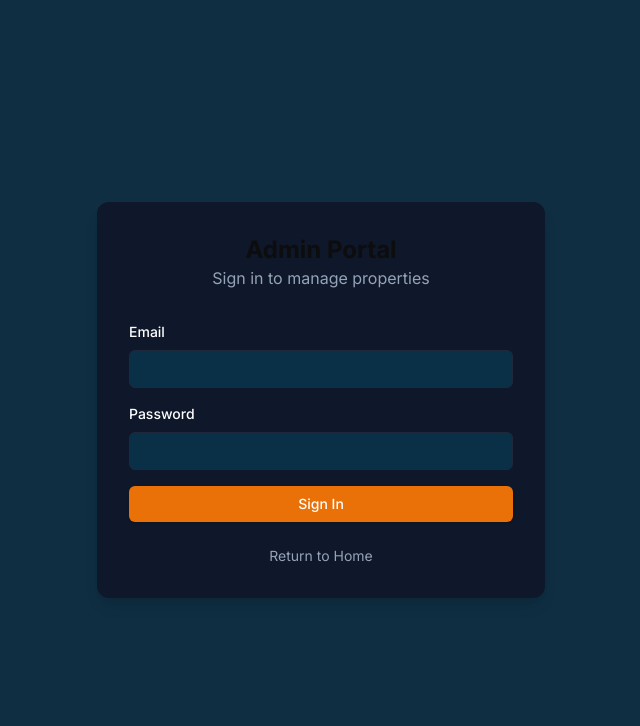
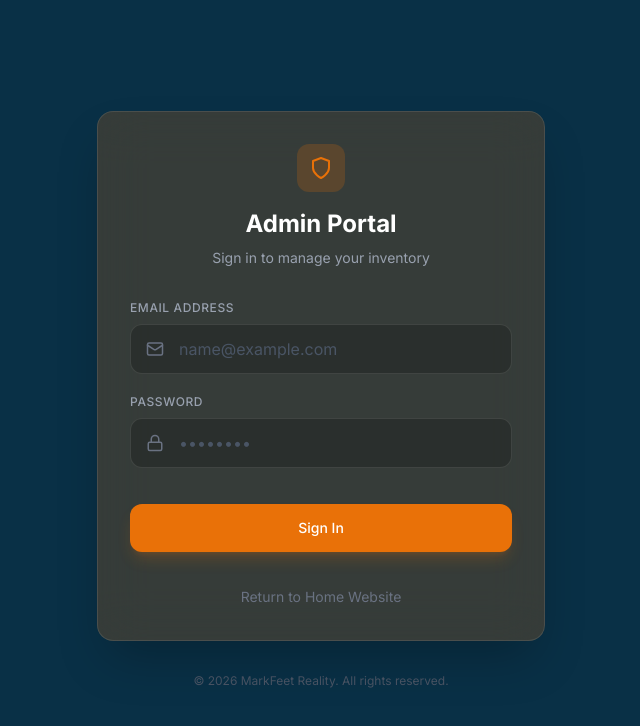
Before and after one commit to Rajan21252125/marrk-feet-realty, a Next.js app: page /admin/login in a window 1280 px wide. Shown: the top 726 px of the page, without its empty margins (319-959 px from the left). Built offline with nearby package versions, Linux system fonts and the light colour scheme; no server answers.

Commit message:
fixed the login security issue

```diff
--- a/app/admin/layout.tsx
+++ b/app/admin/layout.tsx
@@ -90,8 +90,12 @@ export default function AdminLayout({
                 <div className="p-4">
                     {user && (
                         <div className="mb-6 p-4 bg-white/5 rounded-xl border border-white/5 flex items-center gap-3">
-                            <div className="h-10 w-10 rounded-full bg-accent/20 flex items-center justify-center text-accent font-bold">
-                                {user.name?.[0] || 'A'}
+                            <div className="h-10 w-10 rounded-full bg-accent/20 flex items-center justify-center text-accent font-bold overflow-hidden border border-white/10">
+                                {user.image ? (
+                                    <img src={user.image} alt="Profile" className="h-full w-full object-cover" />
+                                ) : (
+                                    <span>{user.name?.[0] || 'A'}</span>
+                                )}
                             </div>
                             <div className="overflow-hidden">
                                 <p className="text-sm font-medium text-white truncate">{user.name || 'Admin'}</p>
--- a/app/admin/login/page.tsx
+++ b/app/admin/login/page.tsx
@@ -38,50 +38,78 @@ export default function AdminLoginPage() {
     };
 
     return (
-        <div className="flex min-h-screen items-center justify-center bg-muted/30 dark:bg-muted/10">
-            <div className="w-full max-w-md rounded-xl bg-card p-8 shadow-lg">
+        <div className="w-full flex justify-center items-center h-screen">
+            <div className='w-full max-w-md'>
+                <div className="bg-primary/20 backdrop-blur-xl border border-white/10 rounded-2xl p-8 shadow-2xl">
                     <div className="mb-8 text-center">
-                    <h1 className="text-2xl font-bold text-primary-dark">Admin Portal</h1>
-                    <p className="text-muted-foreground">Sign in to manage properties</p>
+                        <div className="inline-flex h-12 w-12 items-center justify-center rounded-xl bg-accent/20 text-accent mb-4">
+                            <svg xmlns="http://www.w3.org/2000/svg" width="24" height="24" viewBox="0 0 24 24" fill="none" stroke="currentColor" strokeWidth="2" strokeLinecap="round" strokeLinejoin="round"><path d="M12 22s8-4 8-10V5l-8-3-8 3v7c0 6 8 10 8 10z" /></svg>
+                        </div>
+                        <h1 className="text-2xl font-bold text-white">Admin Portal</h1>
+                        <p className="text-gray-400 mt-2 text-sm">Sign in to manage your inventory</p>
                     </div>
 
                     {error && (
-                    <div className="mb-4 rounded-md bg-red-50 p-3 text-sm text-red-500 dark:bg-red-900/20">
+                        <div className="mb-6 rounded-lg bg-red-500/10 border border-red-500/20 p-4 text-sm text-red-400 flex items-start gap-3">
+                            <svg xmlns="http://www.w3.org/2000/svg" width="18" height="18" viewBox="0 0 24 24" fill="none" stroke="currentColor" strokeWidth="2" strokeLinecap="round" strokeLinejoin="round" className="mt-0.5 flex-shrink-0"><circle cx="12" cy="12" r="10" /><line x1="12" y1="8" x2="12" y2="12" /><line x1="12" y1="16" x2="12.01" y2="16" /></svg>
                             {error}
                         </div>
                     )}
 
-                <form onSubmit={handleSubmit} className="space-y-4">
+                    <form onSubmit={handleSubmit} className="space-y-5">
                         <div>
-                        <label className="mb-2 block text-sm font-medium">Email</label>
+                            <label className="mb-2 block text-xs font-medium text-gray-400 uppercase tracking-wider">Email Address</label>
+                            <div className="relative">
+                                <div className="absolute left-4 top-1/2 -translate-y-1/2 text-gray-500">
+                                    <svg xmlns="http://www.w3.org/2000/svg" width="18" height="18" viewBox="0 0 24 24" fill="none" stroke="currentColor" strokeWidth="2" strokeLinecap="round" strokeLinejoin="round"><rect width="20" height="16" x="2" y="4" rx="2" /><path d="m22 7-8.97 5.7a1.94 1.94 0 0 1-2.06 0L2 7" /></svg>
+                                </div>
                                 <input
                                     type="email"
                                     value={email}
                                     onChange={(e) => setEmail(e.target.value)}
-                            className="w-full rounded-md border border-input bg-background px-3 py-2 text-sm focus-visible:outline-none focus-visible:ring-2 focus-visible:ring-ring"
+                                    className="w-full bg-black/20 border border-white/10 rounded-xl pl-12 pr-4 py-3 text-white focus:outline-none focus:ring-2 focus:ring-accent/50 focus:border-accent/50 transition-all placeholder:text-gray-600"
+                                    placeholder="name@example.com"
                                     required
                                 />
                             </div>
+                        </div>
                         <div>
-                        <label className="mb-2 block text-sm font-medium">Password</label>
+                            <div className="flex items-center justify-between mb-2">
+                                <label className="block text-xs font-medium text-gray-400 uppercase tracking-wider">Password</label>
+                            </div>
+                            <div className="relative">
+                                <div className="absolute left-4 top-1/2 -translate-y-1/2 text-gray-500">
+                                    <svg xmlns="http://www.w3.org/2000/svg" width="18" height="18" viewBox="0 0 24 24" fill="none" stroke="currentColor" strokeWidth="2" strokeLinecap="round" strokeLinejoin="round"><rect width="18" height="11" x="3" y="11" rx="2" ry="2" /><path d="M7 11V7a5 5 0 0 1 10 0v4" /></svg>
+                                </div>
                                 <input
                                     type="password"
                                     value={password}
                                     onChange={(e) => setPassword(e.target.value)}
-                            className="w-full rounded-md border border-input bg-background px-3 py-2 text-sm focus-visible:outline-none focus-visible:ring-2 focus-visible:ring-ring"
+                                    className="w-full bg-black/20 border border-white/10 rounded-xl pl-12 pr-4 py-3 text-white focus:outline-none focus:ring-2 focus:ring-accent/50 focus:border-accent/50 transition-all placeholder:text-gray-600"
+                                    placeholder="••••••••"
                                     required
                                 />
                             </div>
-                    <Button type="submit" className="w-full" disabled={loading}>
-                        {loading ? 'Signing in...' : 'Sign In'}
+                        </div>
+                        <Button
+                            type="submit"
+                            className="w-full bg-accent hover:bg-accent/80 text-white rounded-xl py-6 shadow-lg shadow-accent/20 transition-all active:scale-[0.98] mt-4"
+                            disabled={loading}
+                        >
+                            {loading ? 'Authenticating...' : 'Sign In'}
                         </Button>
                     </form>
 
-                <div className="mt-6 text-center text-sm">
-                    <Link href="/" className="text-muted-foreground hover:text-primary">
-                        Return to Home
+                    <div className="mt-8 text-center">
+                        <Link href="/" className="text-sm text-gray-500 hover:text-white transition-colors">
+                            Return to Home Website
                         </Link>
                     </div>
+                </div>
+
+                <p className="text-center text-xs text-gray-600 mt-8">
+                    &copy; {new Date().getFullYear()} MarkFeet Reality. All rights reserved.
+                </p>
             </div>
         </div>
     );
--- a/app/admin/settings/page.tsx
+++ b/app/admin/settings/page.tsx
@@ -1,7 +1,7 @@
 'use client';
 
 import { useState, useEffect } from 'react';
-import { useSession } from 'next-auth/react';
+import { signOut, useSession } from 'next-auth/react';
 import { toast } from 'react-hot-toast';
 import { User, Building, Lock } from 'lucide-react';
 import { Button } from '@/components/ui/Button';
@@ -27,7 +27,7 @@ export default function SettingsPage() {
             const res = await fetch('/api/admin/settings');
             const data = await res.json();
             if (data.profile) {
-                setProfile(prev => ({ ...prev, ...data.profile }));
+                setProfile(prev => ({ ...prev, ...data.profile, password: '' })); // Ensure password is empty
             }
             if (data.admins) {
                 setAdmins(data.admins);
@@ -41,6 +41,7 @@ export default function SettingsPage() {
 
     const handleUpdateProfile = async (e: React.FormEvent) => {
         e.preventDefault();
+        const toastId = toast.loading('Saving changes...');
         try {
             const res = await fetch('/api/admin/settings', {
                 method: 'PUT',
@@ -49,17 +50,24 @@ export default function SettingsPage() {
             });
             const data = await res.json();
             if (res.ok) {
-                toast.success('Profile updated');
-                update({
-                    name: profile.name,
-                    companyName: profile.companyName,
-                    image: profile.profileImage
-                });
+                if (data.reAuthRequired) {
+                    toast.success('Password updated. Please sign in again to verify.', { id: toastId });
+                    setTimeout(() => {
+                        signOut({ callbackUrl: '/admin/login' });
+                    }, 1500);
+                } else {
+                    toast.success('Profile updated successfully', { id: toastId });
+                    update({
+                        name: profile.name,
+                        image: profile.profileImage
+                    });
+                    setProfile(prev => ({ ...prev, password: '' }));
+                }
             } else {
-                toast.error(data.error || 'Update failed');
+                toast.error(data.error || 'Update failed', { id: toastId });
             }
         } catch (error) {
-            toast.error('Update failed');
+            toast.error('Update failed', { id: toastId });
         }
     };
 
@@ -130,19 +138,6 @@ export default function SettingsPage() {
                                     className="w-full bg-black/20 border border-white/10 rounded-xl px-4 py-3 text-white focus:outline-none focus:ring-2 focus:ring-accent/50 focus:border-accent/50 transition-all placeholder:text-gray-600"
                                     placeholder="Your Name"
                                 />
-                            </div>
-                            <div>
-                                <label className="block text-sm font-medium text-gray-300 mb-1.5">Company Name</label>
-                                <div className="relative">
-                                    <Building className="absolute left-4 top-1/2 -translate-y-1/2 w-4 h-4 text-gray-500" />
-                                    <input
-                                        type="text"
-                                        value={profile.companyName}
-                                        onChange={(e) => setProfile({ ...profile, companyName: e.target.value })}
-                                        className="w-full bg-black/20 border border-white/10 rounded-xl pl-10 pr-4 py-3 text-white focus:outline-none focus:ring-2 focus:ring-accent/50 focus:border-accent/50 transition-all placeholder:text-gray-600"
-                                        placeholder="Company Name"
-                                    />
-                                </div>
                             </div>
                             <div>
                                 <label className="block text-sm font-medium text-gray-300 mb-1.5">Profile Image URL</label>
@@ -247,6 +242,8 @@ export default function SettingsPage() {
                                             size="sm"
                                             className="text-gray-500 hover:text-red-400 hover:bg-red-500/10 h-8 w-8 p-0 rounded-full"
                                             disabled={session?.user?.email === admin.email}
+                                            // Only show/enable delete if current user is super admin
+                                            style={{ display: session?.user?.email === 'grajan408@gmail.com' ? 'inline-flex' : 'none' }}
                                             onClick={() => {
                                                 if (confirm('Are you sure you want to delete this admin? This action cannot be undone.')) {
                                                     handleDeleteAdmin(admin._id);
--- a/app/api/admin/admins/[id]/route.ts
+++ b/app/api/admin/admins/[id]/route.ts
@@ -8,8 +8,13 @@ export async function DELETE(req: Request, { params }: { params: Promise<{ id: s
     const { id } = await params;
     try {
         const session = await getServerSession(authOptions);
-        if (!session) {
+        if (!session || !session.user?.email) {
             return NextResponse.json({ error: 'Unauthorized' }, { status: 401 });
+        }
+
+        // Only super admin can delete other admins
+        if (session.user.email !== 'grajan408@gmail.com') {
+            return NextResponse.json({ error: 'Only the super admin can delete admins.' }, { status: 403 });
         }
 
         await dbConnect();
--- a/app/api/admin/settings/route.ts
+++ b/app/api/admin/settings/route.ts
@@ -55,16 +55,35 @@ export async function PUT(req: Request) {
         if (password) {
             const salt = await bcrypt.genSalt(10);
             updateData.passwordHash = await bcrypt.hash(password, salt);
+
+            // Security: Invalidate session and require re-verification
+            updateData.isVerified = false;
+            updateData.verificationCode = Math.floor(100000 + Math.random() * 900000).toString();
+            // We need to fetch the current doc to increment sessionVersion safely or just use $inc
+            // But since we are doing findOneAndUpdate below, we can't easily reference current value in $set for sessionVersion if not using $inc.
+            // Let's use $inc for sessionVersion in the update call, or fetch first.
+            // Actually, we can use $inc in the same update operation.
+        }
+
+        const updateOps: any = { $set: updateData };
+        if (password) {
+            updateOps.$inc = { sessionVersion: 1 };
         }
 
         const updatedAdmin = await Admin.findOneAndUpdate(
             { email: session.user.email },
-            { $set: updateData },
+            updateOps,
             { new: true }
         ).select('-passwordHash');
 
-        logger.info(`PUT /api/admin/settings - Profile updated for ${session.user.email}`);
-        return NextResponse.json({ message: 'Profile updated', admin: updatedAdmin });
+        logger.info(`PUT /api/admin/settings - Profile updated for ${session.user.email}. Password changed: ${!!password}`);
+
+        // Return a flag indicating if re-auth is needed
+        return NextResponse.json({
+            message: 'Profile updated',
+            admin: updatedAdmin,
+            reAuthRequired: !!password
+        });
     } catch (error) {
         logger.error(`PUT /api/admin/settings - Error: ${error}`);
         return NextResponse.json({ error: 'Internal Server Error' }, { status: 500 });
--- a/lib/auth.ts
+++ b/lib/auth.ts
@@ -32,12 +32,40 @@ export const authOptions: NextAuthOptions = {
                     throw new Error('Invalid credentials');
                 }
 
+                // Check if account is locked
+                if (admin.lockoutUntil && admin.lockoutUntil > new Date()) {
+                    const minutesLeft = Math.ceil((admin.lockoutUntil.getTime() - new Date().getTime()) / 60000);
+                    logger.warn(`Login blocked: Account locked for ${credentials.email}`);
+                    throw new Error(`Account locked. Try again in ${minutesLeft} minutes.`);
+                }
+
                 const isValid = await bcrypt.compare(credentials.password, admin.passwordHash);
 
                 if (!isValid) {
-                    logger.warn(`Login failed: Invalid password for ${credentials.email}`);
-                    throw new Error('Invalid credentials');
+                    // Increment failed attempts
+                    admin.failedLoginAttempts = (admin.failedLoginAttempts || 0) + 1;
+
+                    // Lockout logic: 5 failed attempts = 15 minutes lockout
+                    if (admin.failedLoginAttempts >= 5) {
+                        admin.lockoutUntil = new Date(Date.now() + 15 * 60 * 1000); // 15 minutes
+                        admin.failedLoginAttempts = 0; // Optional: reset attempts after lockout is set, or keep counting?
+                        // Better to keep attempts reset or keep them? usually reset lockout triggers.
+                        // Let's keep it simple: set lockout, and if they try again, check lockout.
+                        // When lockout expires, they start from 0? or current?
+                        // Standard practice: Lockout expires, next failure counts as 1.
+                        // So we should probably not reset attempts here, but reset them upon successful login.
+                        // Actually, if we reset attempts here, the check "attempts >= 5" won't trigger next time easily if logic is flawed.
+                        // But lockoutUntil check is first.
+                    }
+
+                    await admin.save();
+                    logger.warn(`Login failed: Invalid password for ${credentials.email}. Attempts: ${admin.failedLoginAttempts}`);
+                    throw new Error(admin.lockoutUntil ? 'Account locked due to too many failed attempts.' : 'Invalid credentials');
                 }
+
+                // Reset failed attempts on successful login
+                admin.failedLoginAttempts = 0;
+                admin.lockoutUntil = undefined;
 
                 // Increment session version to invalidate previous sessions
                 admin.sessionVersion = (admin.sessionVersion || 0) + 1;
--- a/models/Admin.ts
+++ b/models/Admin.ts
@@ -10,6 +10,8 @@ export interface IAdmin extends Document {
     profileImage?: string;
     companyName?: string;
     sessionVersion: number;
+    failedLoginAttempts: number;
+    lockoutUntil?: Date;
     createdAt: Date;
     updatedAt: Date;
 }
@@ -25,6 +27,8 @@ const AdminSchema: Schema = new Schema(
         profileImage: { type: String },
         companyName: { type: String },
         sessionVersion: { type: Number, default: 0 },
+        failedLoginAttempts: { type: Number, default: 0 },
+        lockoutUntil: { type: Date },
     },
     { timestamps: true }
 );
```
Lines whose indentation alone changed are shown as unchanged.
